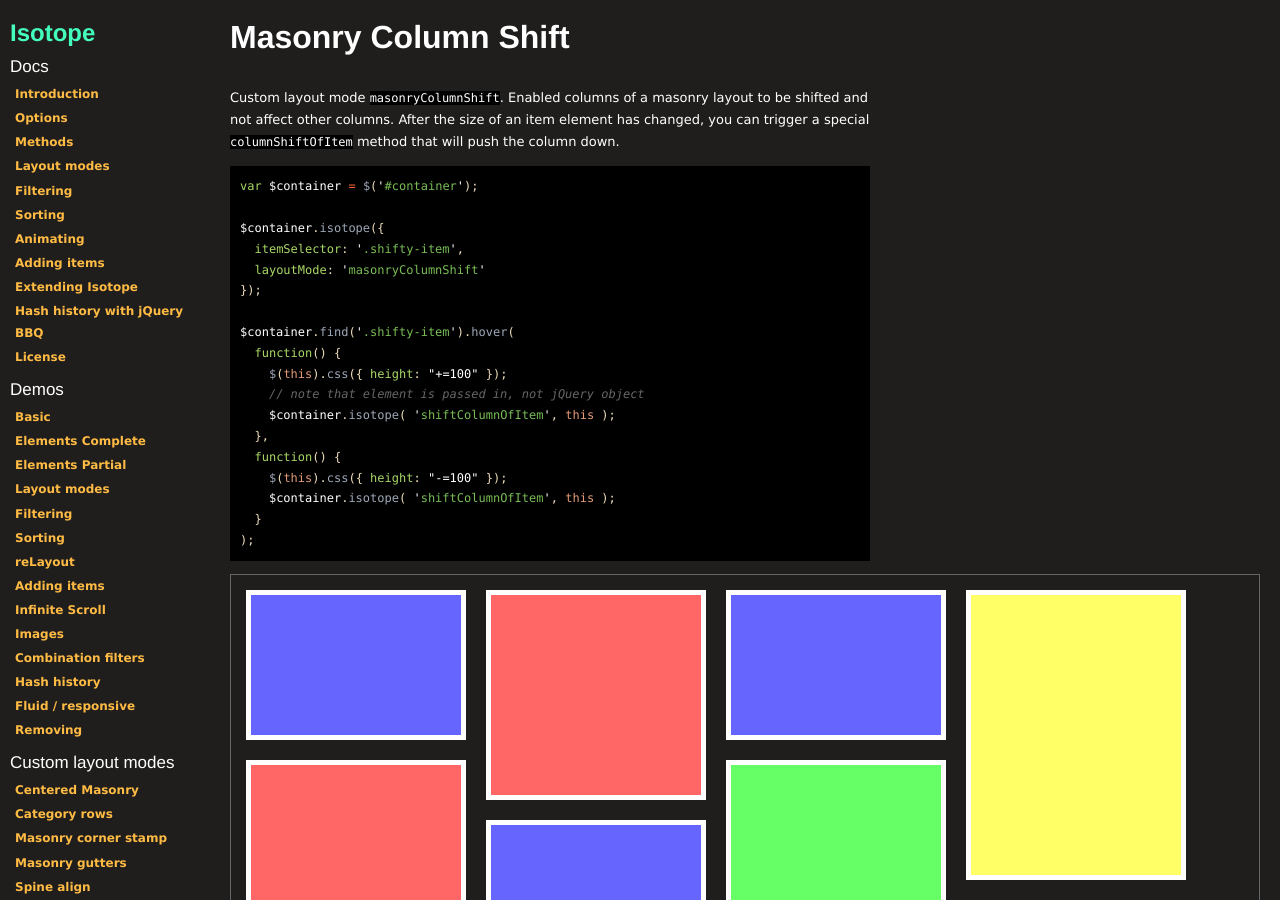
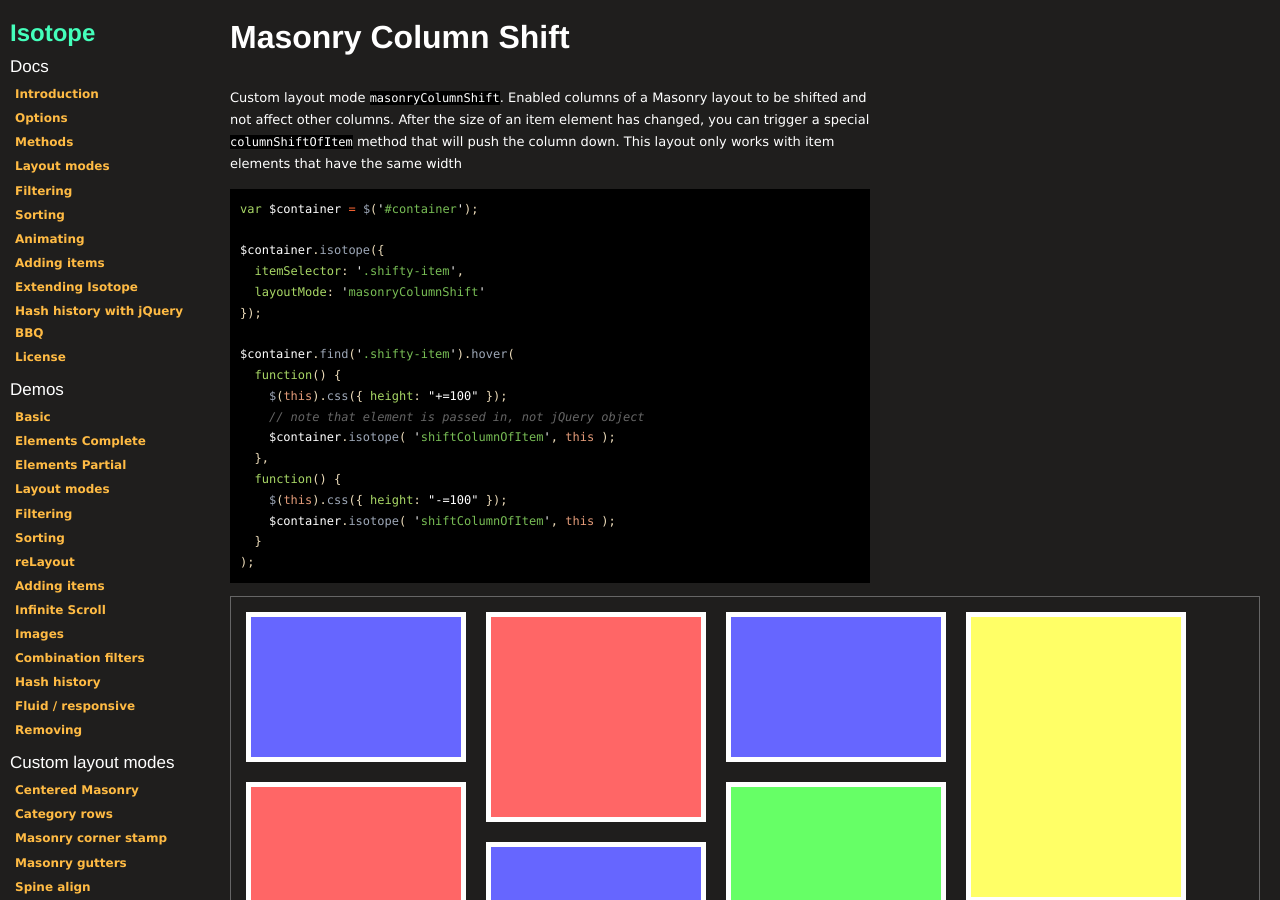
Before and after one commit to metafizzy/isotope, a Jekyll site: the page built from _posts/custom-layout-modes/2012-01-03-masonry-column-shift.html, in a window 1280 px wide and 900 px high. Built offline with Jekyll 4.4.1, drawn with Linux system fonts in a browser that asks for light colours.

Commit message:
masonry column shift layout mode added

```diff
--- a/_posts/custom-layout-modes/2012-01-03-masonry-column-shift.html
+++ b/_posts/custom-layout-modes/2012-01-03-masonry-column-shift.html
@@ -23,7 +23,7 @@
 </style>
 
 <section id="copy">
-  <p>Custom layout mode <code>masonryColumnShift</code>. Enabled columns of a masonry layout to be shifted and not affect other columns. After the size of an item element has changed, you can trigger a special <code>columnShiftOfItem</code> method that will push the column down.</p>
+  <p>Custom layout mode <code>masonryColumnShift</code>. Enabled columns of a Masonry layout to be shifted and not affect other columns. After the size of an item element has changed, you can trigger a special <code>columnShiftOfItem</code> method that will push the column down. This layout only works with item elements that have the same width</p>
 
 {% highlight javascript %}
 
```
